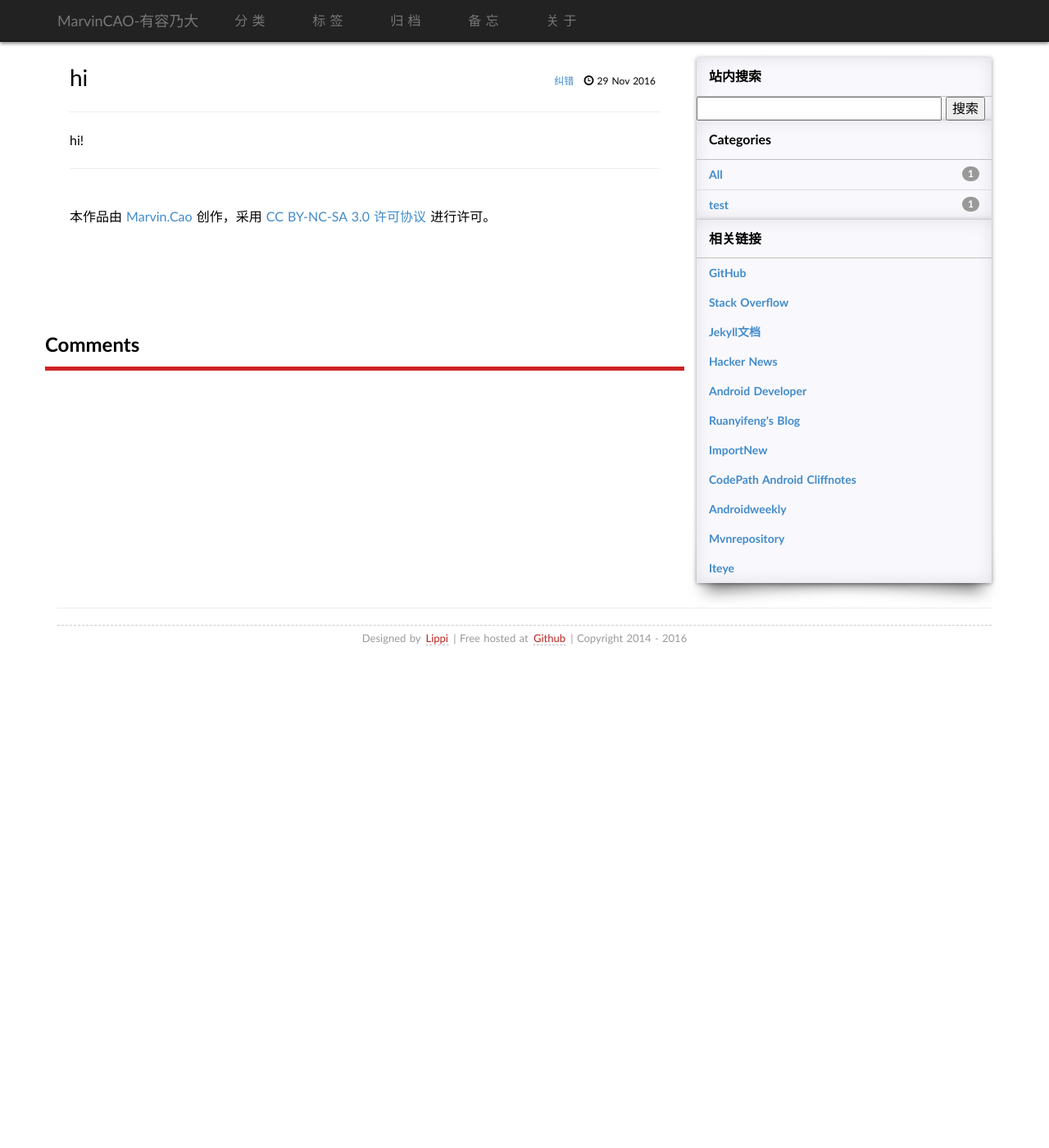
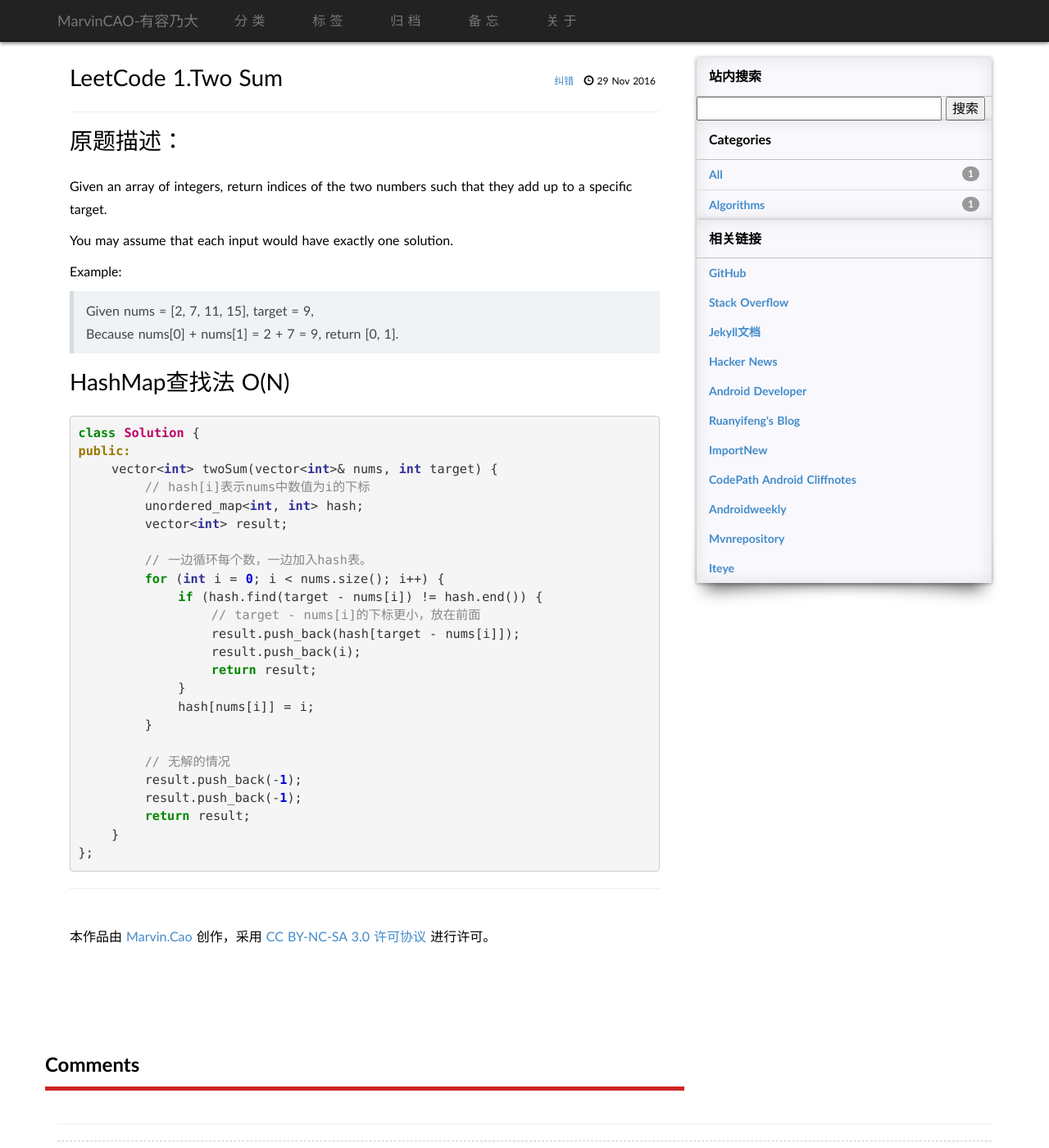
Before and after one commit to caogang/caogang.github.io, a Jekyll site: the page built from _posts/2016-11-29-First Blog.md, in a window 1280 px wide and 1400 px high. Shown: the whole window at 82% size. Built offline with Jekyll 4.4.1, drawn with Linux system fonts in a browser that asks for light colours; some web fonts are replaced; comment, search, counter and statistics services are not loaded.

Commit message:
LeetCode 1.Two Sum

````diff
--- a/_posts/2016-11-29-First Blog.md
+++ b/_posts/2016-11-29-First Blog.md
@@ -1,8 +1,46 @@
 ---
 layout: post
-title: hi
-categories: test
-tags: test
+title: LeetCode 1.Two Sum
+categories: Algorithms
+tags: LeetCode
 ---
+# 原题描述：
+Given an array of integers, return indices of the two numbers such that they add up to a specific target.
 
-hi!
+You may assume that each input would have exactly one solution.
+
+Example:
+
+>Given nums = [2, 7, 11, 15], target = 9,
+> \
+> Because nums[0] + nums[1] = 2 + 7 = 9,
+  return [0, 1].
+
+# HashMap查找法 O(N)
+
+```c++
+class Solution {
+public:
+    vector<int> twoSum(vector<int>& nums, int target) {
+        // hash[i]表示nums中数值为i的下标
+        unordered_map<int, int> hash;
+        vector<int> result;
+
+        // 一边循环每个数，一边加入hash表。
+        for (int i = 0; i < nums.size(); i++) {
+            if (hash.find(target - nums[i]) != hash.end()) {
+                // target - nums[i]的下标更小，放在前面
+                result.push_back(hash[target - nums[i]]);
+                result.push_back(i);
+                return result;
+            }
+            hash[nums[i]] = i;
+        }
+
+        // 无解的情况
+        result.push_back(-1);
+        result.push_back(-1);
+        return result;
+    }
+};
+```
````
